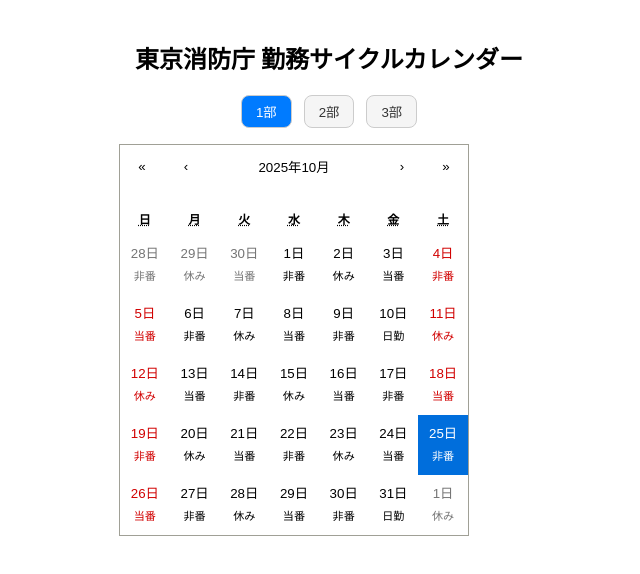
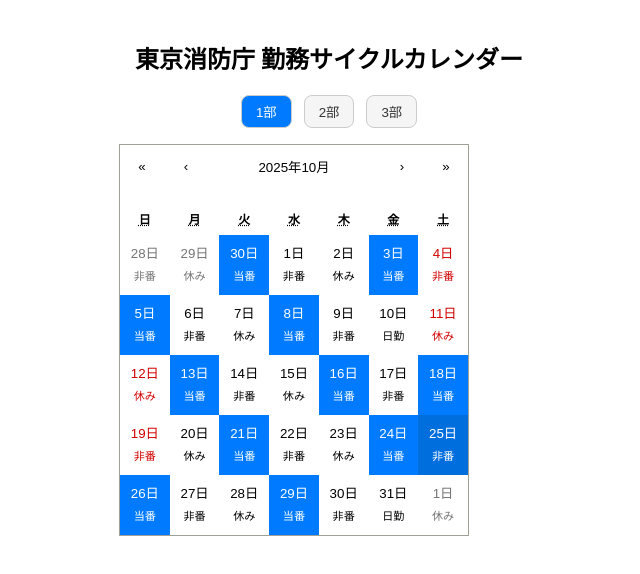
Before and after one commit to atszk/tosho-calendar, a React (Vite) app in the folder fire-dept-calendar/: page / in a window 1280 px wide. Shown: the top 574 px of the page, without its empty margins (311-951 px from the left). Built offline with nearby package versions, Linux system fonts and the light colour scheme.

Commit message:
[feat] 当番日のタイルを青に

```diff
--- /dev/null
+++ b/fire-dept-calendar/src/App.css
@@ -0,0 +1,10 @@
+/* 当番タイルを青に白字へ */
+.react-calendar__tile.on-duty {
+  background: #007bff;
+  color: #fff;
+}
+
+/* 当番タイルの小さい文字も白にする */
+.react-calendar__tile.on-duty small {
+  color: #fff;
+}
--- a/fire-dept-calendar/src/App.tsx
+++ b/fire-dept-calendar/src/App.tsx
@@ -1,6 +1,7 @@
 import { useState, useMemo } from "react";
 import Calendar from "react-calendar";
 import "react-calendar/dist/Calendar.css";
+import "./App.css";
 
 type ValuePiece = Date | null;
 type Value = ValuePiece | [ValuePiece, ValuePiece];
@@ -74,6 +75,9 @@
             )
           }
         }}
+        tileClassName={({ date, view }) =>
+          view === 'month' && getDutyType(date) === '当番' ? 'on-duty' : undefined
+        }
       />
     </div>
   );
```
